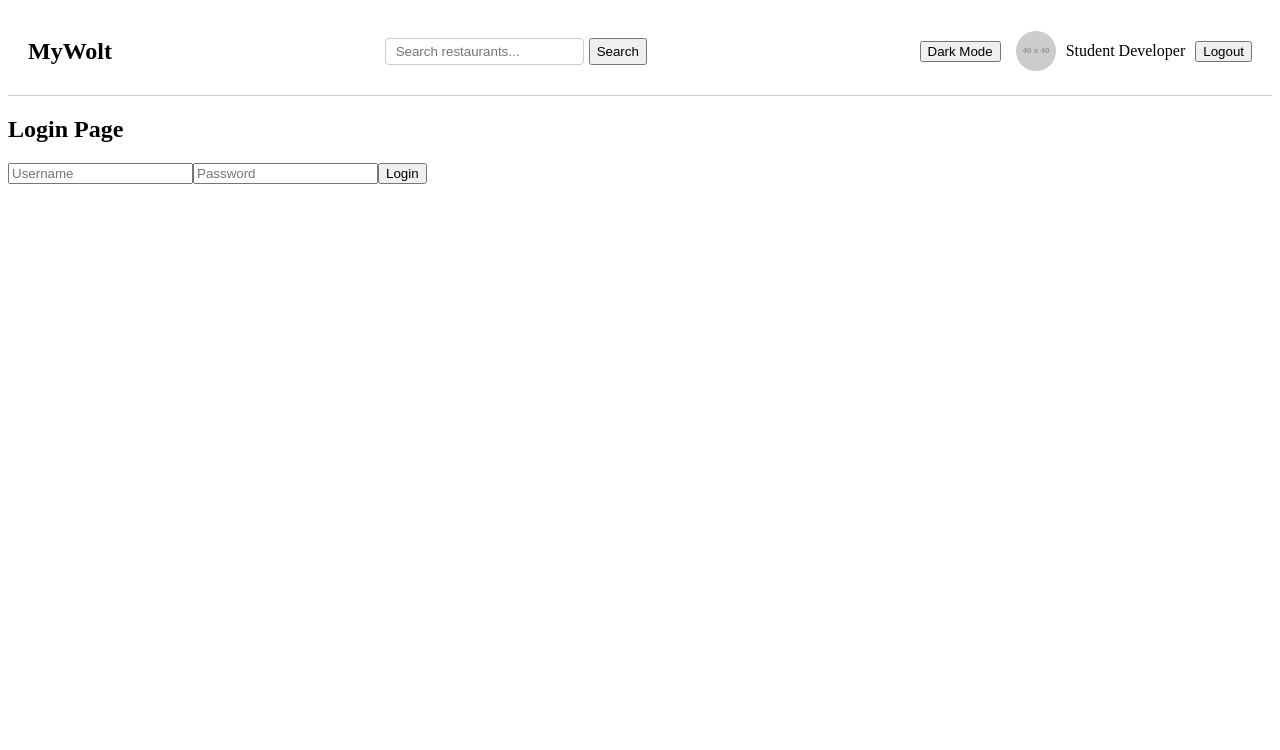
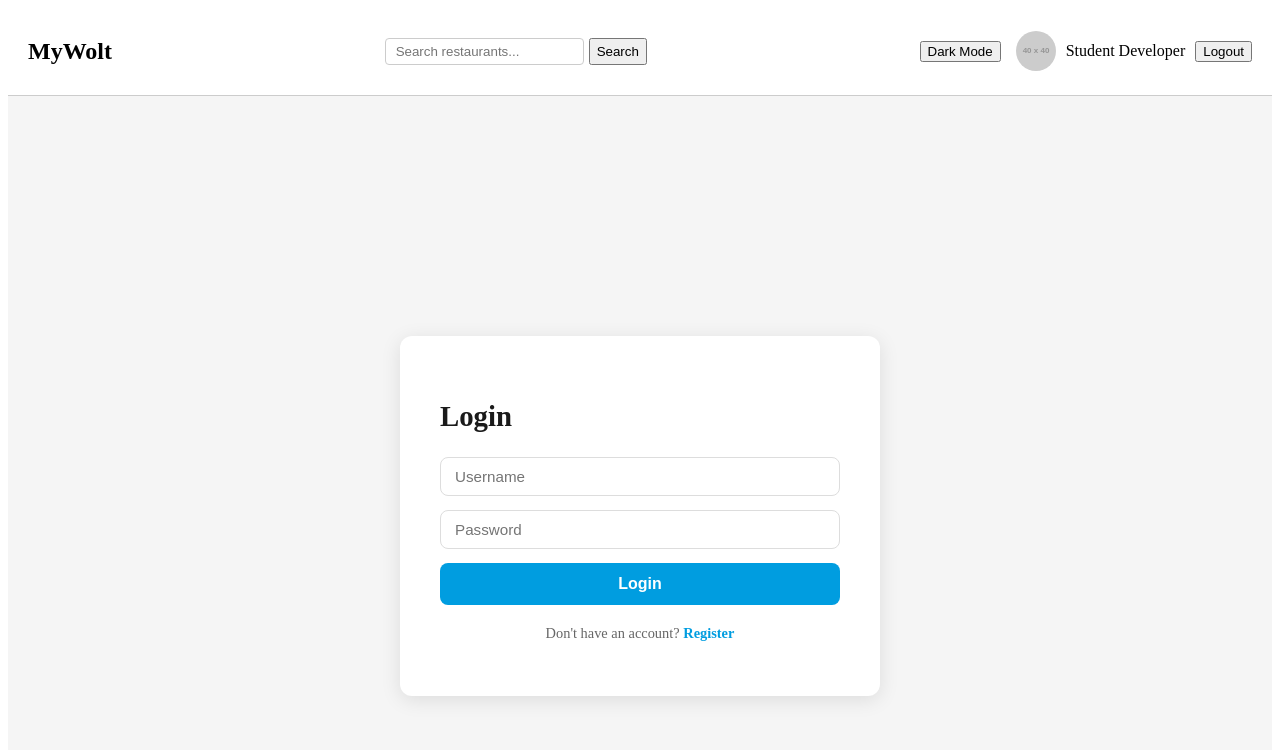
Before and after one commit to edenweinreb/ex1, a React (Create React App) app in the folder Ex1/src/ex4-react/: page /login in a window 1280 px wide. Shown: the top 750 px of the page. Built offline with nearby package versions, Linux system fonts and the light colour scheme.

Commit message:
AE-145 AE-146 AE-147: Build Login UI, JWT Token Handling and Protected Routes

```diff
--- a/Ex1/src/ex4-react/src/App.js
+++ b/Ex1/src/ex4-react/src/App.js
@@ -6,6 +6,8 @@ import Header from './components/layout/Header';
 import Home from './components/home/Home';
 import Login from './components/auth/Login';
 import Register from './components/auth/Register';
+import ProtectedRoute from './components/auth/ProtectedRoute';
+
 
 function App() {
   return (
@@ -15,7 +17,11 @@ function App() {
 
       {/* SPA route definitions */}
       <Routes>
-        <Route path="/" element={<Home />} />
+        <Route path="/" element={
+          <ProtectedRoute>
+            <Home />
+          </ProtectedRoute>
+    } />
         <Route path="/login" element={<Login />} />
         <Route path="/register" element={<Register />} />
       </Routes>
--- /dev/null
+++ b/Ex1/src/ex4-react/src/ProtectedRoute.js
@@ -0,0 +1,16 @@
+import React from 'react';
+import { Navigate } from 'react-router-dom';
+
+function ProtectedRoute({ children }) {
+  const token = localStorage.getItem('token');
+
+  if (!token) {
+    // No token: redirect to login
+    return <Navigate to="/login" />;
+  }
+
+  // Has token: show the page
+  return children;
+}
+
+export default ProtectedRoute;
--- /dev/null
+++ b/Ex1/src/ex4-react/src/components/auth/Login.css
@@ -0,0 +1,112 @@
+/* Login.css */
+
+.login-page {
+  min-height: 100vh;
+  display: flex;
+  align-items: center;
+  justify-content: center;
+  background-color: #f5f5f5;
+  padding: 20px;
+}
+
+.login-card {
+  background: #ffffff;
+  border-radius: 12px;
+  box-shadow: 0 4px 20px rgba(0, 0, 0, 0.1);
+  padding: 40px;
+  width: 100%;
+  max-width: 400px;
+}
+
+.login-card h2 {
+  font-size: 1.8rem;
+  font-weight: 700;
+  margin-bottom: 24px;
+  color: #1a1a1a;
+}
+
+.login-card form {
+  display: flex;
+  flex-direction: column;
+  gap: 14px;
+}
+
+.login-card input {
+  padding: 10px 14px;
+  border: 1.5px solid #ddd;
+  border-radius: 8px;
+  font-size: 0.95rem;
+  outline: none;
+  transition: border-color 0.2s;
+}
+
+.login-card input:focus {
+  border-color: #009de0;
+}
+
+.error-msg {
+  color: #e74c3c;
+  font-size: 0.88rem;
+  margin-bottom: 10px;
+}
+
+.btn-login {
+  padding: 12px;
+  background-color: #009de0;
+  color: white;
+  border: none;
+  border-radius: 8px;
+  font-size: 1rem;
+  font-weight: 700;
+  cursor: pointer;
+  transition: background-color 0.2s;
+}
+
+.btn-login:hover {
+  background-color: #007ab8;
+}
+
+.login-card p {
+  text-align: center;
+  margin-top: 20px;
+  font-size: 0.9rem;
+  color: #666;
+}
+
+.login-card a {
+  color: #009de0;
+  font-weight: 600;
+  text-decoration: none;
+}
+
+.login-card a:hover {
+  text-decoration: underline;
+}
+
+/* ---- Dark Mode ---- */
+body.dark-mode .login-page {
+  background-color: #1a1a1a;
+}
+
+body.dark-mode .login-card {
+  background-color: #2a2a2a;
+  box-shadow: 0 4px 20px rgba(0, 0, 0, 0.4);
+}
+
+body.dark-mode .login-card h2 {
+  color: #f0f0f0;
+}
+
+body.dark-mode .login-card input {
+  background-color: #333;
+  border-color: #555;
+  color: #f0f0f0;
+}
+
+body.dark-mode .login-card input:focus {
+  border-color: #009de0;
+}
+
+body.dark-mode .login-card p {
+  color: #aaa;
+}
--- a/Ex1/src/ex4-react/src/components/auth/Login.js
+++ b/Ex1/src/ex4-react/src/components/auth/Login.js
@@ -1,15 +1,73 @@
-import React from 'react';
+import React, { useState } from 'react';
+import { Link, useNavigate } from 'react-router-dom';
+import './Login.css';
 
 function Login() {
-  // Placeholder for authentication form and JWT logic
+  const navigate = useNavigate();
+
+  const [username, setUsername] = useState('');
+  const [password, setPassword] = useState('');
+  const [error, setError] = useState('');
+
+  const handleSubmit = async (e) => {
+    e.preventDefault();
+    setError('');
+
+    // Basic validation
+    if (!username || !password) {
+      setError('All fields are required.');
+      return;
+    }
+
+    try {
+      const response = await fetch('/api/tokens', {
+        method: 'POST',
+        headers: { 'Content-Type': 'application/json' },
+        body: JSON.stringify({ username, password }),
+      });
+
+      if (response.ok) {
+        const data = await response.json();
+        // Save JWT token to localStorage
+        localStorage.setItem('token', data.token);
+        // Redirect to home page
+        navigate('/');
+      } else {
+        setError('Invalid username or password.');
+      }
+    } catch (err) {
+      setError('Server error. Please try again.');
+    }
+  };
+
   return (
-    <div>
-      <h2>Login Page</h2>
-      <form>
-        <input type="text" placeholder="Username" />
-        <input type="password" placeholder="Password" />
-        <button type="submit">Login</button>
-      </form>
+    <div className="login-page">
+      <div className="login-card">
+        <h2>Login</h2>
+
+        {error && <p className="error-msg">{error}</p>}
+
+        <form onSubmit={handleSubmit}>
+
+          <input
+            type="text"
+            placeholder="Username"
+            value={username}
+            onChange={(e) => setUsername(e.target.value)}
+          />
+
+          <input
+            type="password"
+            placeholder="Password"
+            value={password}
+            onChange={(e) => setPassword(e.target.value)}
+          />
+
+          <button type="submit" className="btn-login">Login</button>
+        </form>
+
+        <p>Don't have an account? <Link to="/register">Register</Link></p>
+      </div>
     </div>
   );
 }
```
